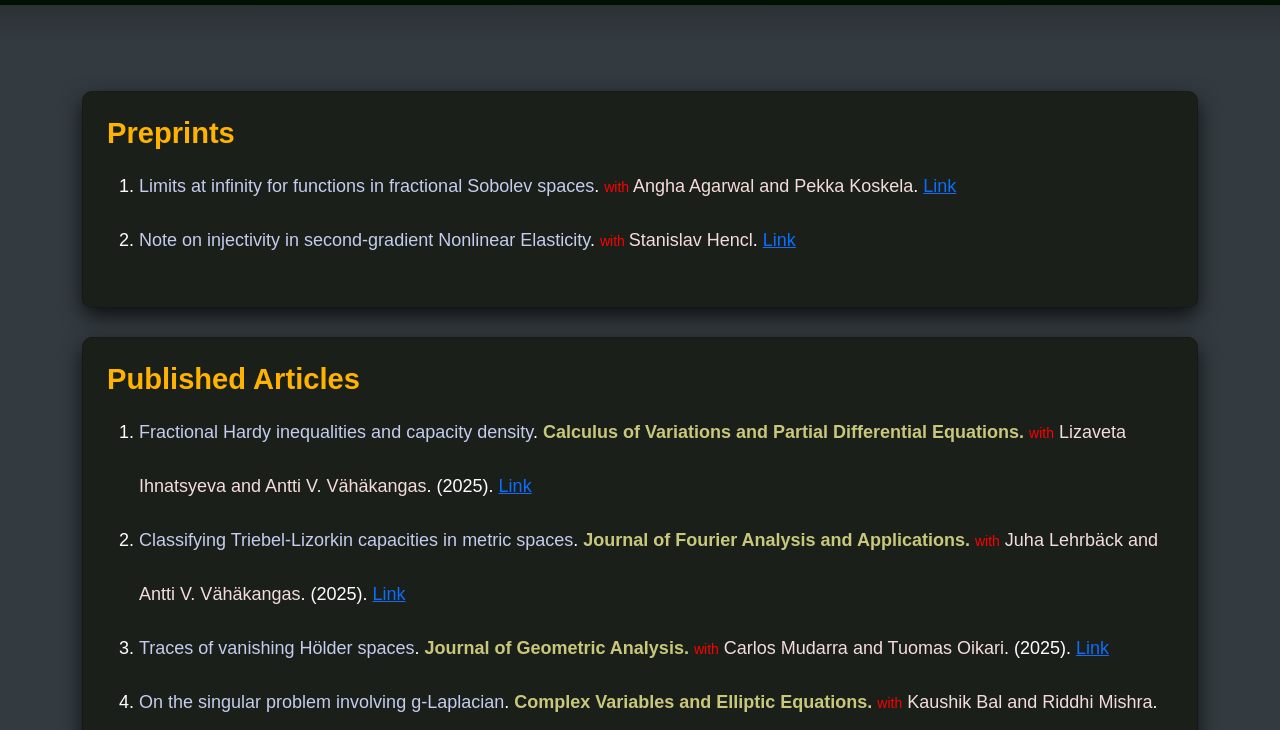
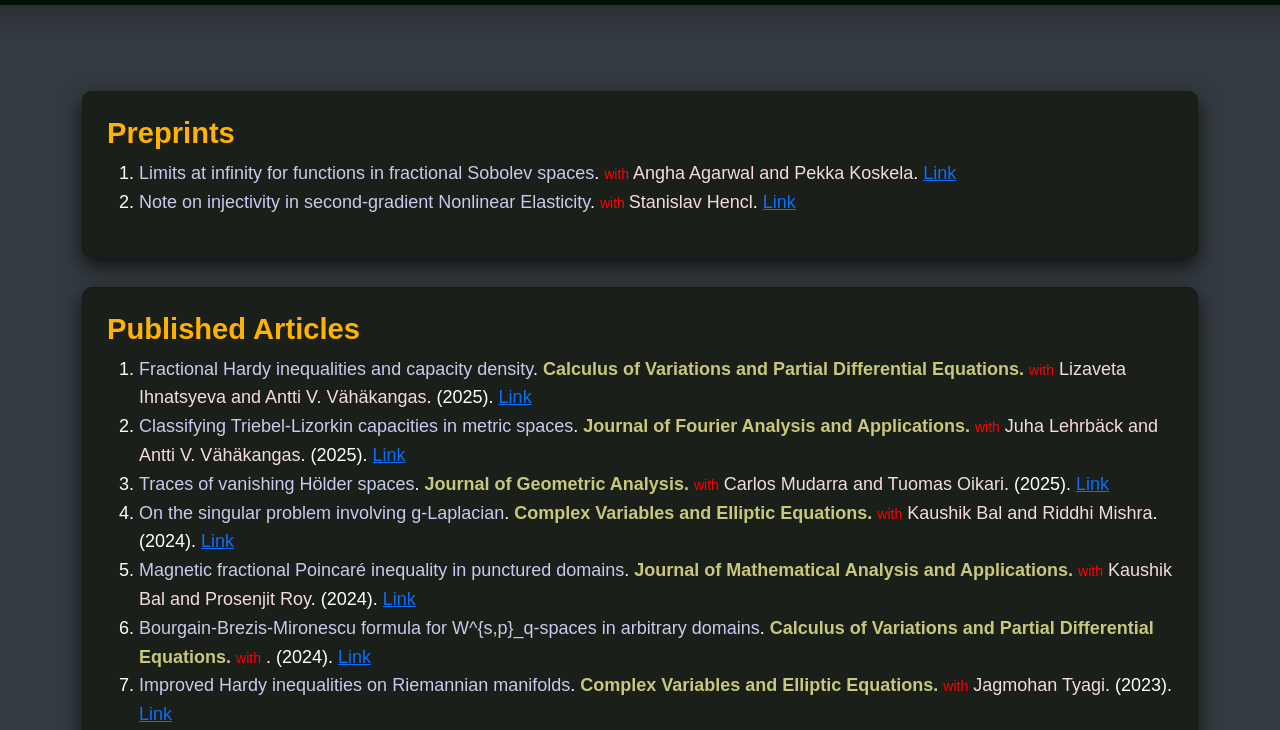
Before and after one commit to kmohanta/kmohanta.github.io, a plain HTML site: page research.html in a window 1280 px wide. Shown: the part 61-791 px from the top of the page. Drawn offline with nearby package versions, Linux system fonts and the light colour scheme.

Commit message:
Update styles.css

```diff
--- a/styles.css
+++ b/styles.css
@@ -108,7 +108,7 @@ h3 { font-size: calc(18px * 1.2); }
 .btn-social:hover { opacity:0.9; }
 
 /* Publications */
-.publication-font { font-family: sans-serif; font-size:18px; line-height:3;}
+.publication-font { font-family: sans-serif; font-size:18px; line-height:1.6;}
 .with { color:red; font-weight:400; font-size:14px;}
 .journal {color:var(--accent-yellow); font-weight:600;  }
 .paper-title {color:var(--accent-light-blue);}
```
